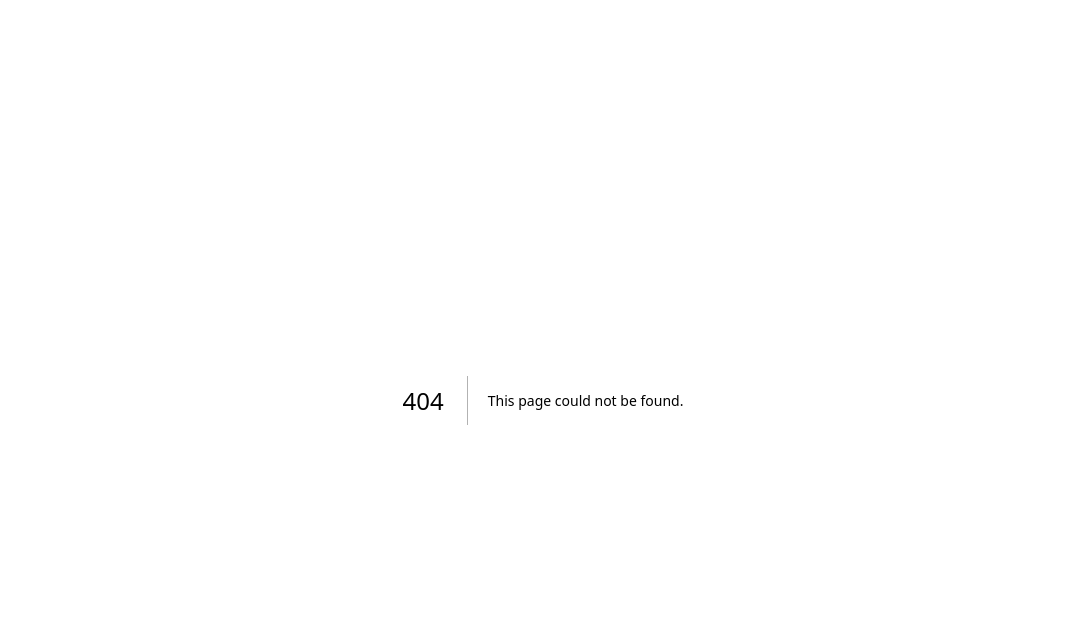
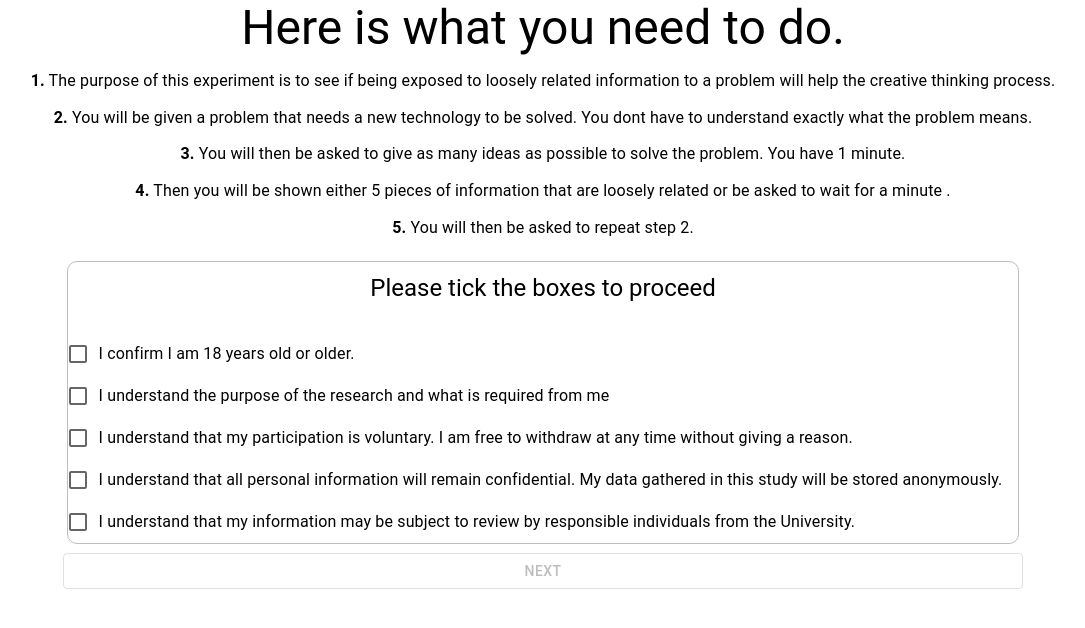
Before and after one commit to KaiSun19/Daikon, a Next.js app: page /Components/StageComponents/Intro in a window 1280 px wide. Before the commit this address had no page. Shown: the top 628 px of the page, without its empty margins (97-1182 px from the left). Built offline with nearby package versions, Linux system fonts and the light colour scheme.

Commit message:
added dashboard and intro

```diff
--- a/Context.js
+++ b/Context.js
@@ -1,6 +1,6 @@
 import { useMediaQuery, useTheme } from "@mui/material";
 import React, { useContext, useEffect, useState } from "react";
-import { addNewQuery, addRatingsDB, createQueryId} from "./firebaseHelpers";
+import { addNewQuery, addRatingsDB, createQueryId, getRankDB, UTILaverage} from "./firebaseHelpers";
 
 const DaikonContext = React.createContext() // creates a context
 
@@ -28,7 +28,7 @@ export const DaikonProvider = ({children}) =>{
         {Quote: 'Great things are done by a series of small things brought together.',Author: 'Vincent Van Gogh'},
     ]
 
-    const UIStages = ['InitialQuery','Ideas1','PromptsReading','Ideas2','Results','Finish']
+    const UIStages = ['Intro','InitialQuery','Ideas1','PromptsReading','Ideas2','Results','Finish']
 
     const problems = ["new material to replace plastic", 'new material to replace paper', 'way to recycle any material', 'new way to create biodegradable packaging',
     'new material to replace wood', 'new energy to replace non-renewable fuel', 'new social programs running parallel to schools', 'course to get rich in university',
@@ -59,8 +59,9 @@ export const DaikonProvider = ({children}) =>{
     const [apiLoading, setApiLoading] = useState(false)
     const [prompts,setPrompts] = useState([" ", " ", " ", " ", " "])
     const [currentID, setCurrentID] = useState(" ")
-    const [ratingsList, setRatingsList] = useState([1,0.5])
+    const [ratingsList, setRatingsList] = useState([])
     const [similarity, setSimilarity] = useState(1)
+    const [userRank, setUserRank] = useState(0)
 
 
     const goToPreviousStage = ()=>{
@@ -72,7 +73,7 @@ export const DaikonProvider = ({children}) =>{
     }
 
     const goToNextStage = ()=>{
-        if(stage == UIStages[5]){
+        if(stage == UIStages[6]){
             return;
         }
         const stageIndex = UIStages.indexOf(stage)
@@ -91,6 +92,7 @@ export const DaikonProvider = ({children}) =>{
         const newID = createQueryId(generatedQuery)
         setCurrentID(newID)
         await addNewQuery(newID,generatedQuery)
+
     }
 
     var axios = require('axios');
@@ -172,6 +174,7 @@ export const DaikonProvider = ({children}) =>{
                         const ratings = Object.values(JSON.parse(JSON.stringify(response.data)))
                         addRatingsDB(currentID, ratings[0],firstIdeas.length)
                         setRatingsList(ratings[0])
+                        // setUserRank(getRankDB(UTILaverage(ratings[0])))
                         setApiLoading(false)
                     })
                 .catch(function (error) {
@@ -184,6 +187,16 @@ export const DaikonProvider = ({children}) =>{
         }
 
     }
+
+    useEffect(()=>{
+            async function fetchRank(){
+                if(ratingsList.length > 0 ){
+                    setUserRank(await getRankDB(UTILaverage(ratingsList)))
+                }
+            }
+           fetchRank();
+        }
+    ,[ratingsList])
 
 
 
@@ -219,7 +232,8 @@ export const DaikonProvider = ({children}) =>{
                 setCurrentID,
                 getRatings,
                 ratingsList,
-                similarity
+                similarity,
+                userRank
             }}>
                 {children}
 
--- a/firebaseHelpers.js
+++ b/firebaseHelpers.js
@@ -5,6 +5,7 @@ import { db } from './firebase';
 
 const characters = 'ABCDEFGHIJKLMNOPQRSTUVWXYZabcdefghijklmnopqrstuvwxyz';
 const charactersLength = characters.length;
+export const UTILaverage = array => array.reduce((a, b) => a + b) / array.length;
 
 export const checkQueryExists = async (query) => {
     let ids = [];
@@ -15,7 +16,7 @@ export const checkQueryExists = async (query) => {
     if(ids.includes(query)){
         return true;
     }
-    else{
+    else{s
         return false;
     }
 }
@@ -42,19 +43,41 @@ export const addNewQuery = async (currentID,query) =>{
 
 export const addIdeasDB = async (queryID, ideas1,ideas2) =>{
     const queryRef = db.collection('Queries').doc(queryID);
-    const res1 = await queryRef.update({"Ideas1.ideas":ideas1});
-    const res2 = await queryRef.update({"Ideas2.ideas":ideas2});
+    if(queryRef){
+        const res1 = await queryRef.update({"Ideas1.ideas":ideas1});
+        const res2 = await queryRef.update({"Ideas2.ideas":ideas2});
+    }
 }
 
 export const addRatingsDB = async (queryID, ratingsList, parting) =>{
     const queryRef = db.collection('Queries').doc(queryID);
-    const res1 = await queryRef.update({"Ideas1.ratings":ratingsList.slice(0,parting)});
-    const res2 = await queryRef.update({"Ideas2.ratings":ratingsList.slice(parting)});
+    if(queryRef){
+        const res1 = await queryRef.update({"Ideas1.ratings":ratingsList.slice(0,parting)});
+        const res2 = await queryRef.update({"Ideas2.ratings":ratingsList.slice(parting)});
+    }
 }
 
 export const addSimilarityDB = async (queryID, similarity) =>{
     const queryRef = db.collection('Queries').doc(queryID);
-    const res = await queryRef.update({'Similarity':similarity});
+    if(queryRef){
+        const res = await queryRef.update({'Similarity':similarity});
+    }
 }
 
+export const getRankDB = async (currentAvg) => {
+    let queriesScores = [currentAvg]
+    const snapshot = await db.collection('Queries').get();
+    snapshot.docs.map(doc => {
+        const queriesData = doc.data()
+        if(queriesData['Ideas1']['ratings'].length > 0 ){
+            const ideas = queriesData['Ideas1']['ratings'].concat(queriesData['Ideas2']['ratings']);
+            queriesScores.push(UTILaverage(ideas));
+        }
+    })
+    queriesScores = queriesScores.sort(function (a, b) {  return a - b;  })
+    return queriesScores.length - queriesScores.indexOf(currentAvg);
+}
+
+
+
 // export const getRank = async ()
--- a/pages/Components/StageComponents/IdeasInputs2.js
+++ b/pages/Components/StageComponents/IdeasInputs2.js
@@ -61,10 +61,7 @@ function IdeasInput2() {
   return (
 <>
         <center>
-            <Typography variant = 'h3' className='page-subtitle'>
-                Now after reading the prompts.
-            </Typography>
-            <Typography variant = 'h5'  sx = {{marginBottom : '3%'}}>
+            <Typography variant = 'h3'  sx = {{marginBottom : '3%'}}>
                Please give some new ideas. Again, do not worry about feasibility.
             </Typography>
             <Typography variant = 'subtitle1' sx = {{margin: '2% 0 2% 0'}} >You have {ideasCounter} seconds left </Typography>
--- /dev/null
+++ b/pages/Components/StageComponents/Intro.js
@@ -0,0 +1,86 @@
+import { Box, Button, ButtonGroup, Checkbox, FormControlLabel, FormGroup, Stack, Typography } from '@mui/material';
+import React, { useEffect, useState } from 'react'
+import { useDaikonContext } from '../../../Context';
+
+function Intro() {
+
+    const {goToNextStage,mobile} = useDaikonContext();
+
+    const [checkboxes, setCheckboxes] = useState([false, false, false,false,false])
+    const [ticked,setTicked] = useState(false);
+
+    const formPoints = ["I confirm I am 18 years old or older.","I understand the purpose of the research and what is required from me ",
+                        "I understand that my participation is voluntary. I am free to withdraw at any time without giving a reason.",
+                        "I understand that all personal information will remain confidential. My data gathered in this study will be stored anonymously.",
+                        "I understand that my information may be subject to review by responsible individuals from the University."]
+
+    useEffect(()=>{
+
+    },[])
+
+    const handleCheck = (e,index) =>{
+        const newArray = Array.from(checkboxes)
+        newArray[index] = e.target.checked;
+        setCheckboxes(newArray)
+    }
+
+    useEffect(()=>{
+        const isFalse = checkboxes.includes(false);
+        if(!isFalse){
+            setTicked(true)
+        }
+        else if(isFalse){
+            setTicked(false)
+        }
+    },[checkboxes])
+
+  return (
+    <>
+    <center>
+        <Typography variant = 'h3' className='page-subtitle'>
+            Here is what you need to do.
+        </Typography>
+        <Typography variant = 'body1' sx = {{margin : '1%'}}>
+            <b>1.</b> The purpose of this experiment is to see if being exposed to loosely related information to a problem will help the creative thinking process.
+        </Typography>
+        <Typography variant = 'body1' sx = {{margin : '1%'}}>
+            <b>2.</b> You will be given a problem that needs a new technology to be solved. You dont have to understand exactly what the problem means.
+        </Typography>
+        <Typography variant = 'body1' sx = {{margin : '1%'}}>
+            <b>3.</b> You will then be asked to give as many ideas as possible to solve the problem. You have 1 minute.
+        </Typography>
+        <Typography variant = 'body1' sx = {{margin : '1%'}}>
+            <b>4.</b> Then you will be shown either 5 pieces of information that are loosely related or be asked to wait for a minute .
+        </Typography>
+        <Typography variant = 'body1' sx = {{margin : '1%'}}>
+            <b>5.</b> You will then be asked to repeat step 2.
+        </Typography>
+    </center>
+    <center>
+        <Box sx = {{width : mobile ? '100%' : '75%'}} component = 'form' className=''>
+        <Stack direction="row" justifyContent="center" alignItems="center" spacing={0} sx = {{minHeight : '300px'}}>
+            <FormGroup sx = {{border : '1px solid #bdbdbd', borderRadius : '10px'}}>
+                <center>
+                    <Typography variant = 'h5' sx = {{margin : '1%'}}>
+                        Please tick the boxes to proceed
+                    </Typography>
+                </center>
+                {
+                    formPoints.map((point,index) => {
+                        return(
+                            <FormControlLabel control={<Checkbox  />} label={point} onChange = {(e)=>{handleCheck(e,index)}}/>
+                        )
+                    })
+                }
+            </FormGroup>
+        </Stack>
+            <ButtonGroup variant="outlined" aria-label="outlined button group" sx = {{width : '100%', margin : '0'}}>
+                <Button variant="outlined" color = {'primary'} onClick = {goToNextStage} sx = {{width : '100%'}} disabled = {ticked ? false : true}  >Next</Button>
+            </ButtonGroup>
+        </Box>
+    </center>
+</>
+)
+}
+
+export default Intro
```
Also changed, not shown: pages/Components/DaikonUI.js (+9 -6 lines), pages/Components/StageComponents/ShowRatings.js (+11 -1 lines).
